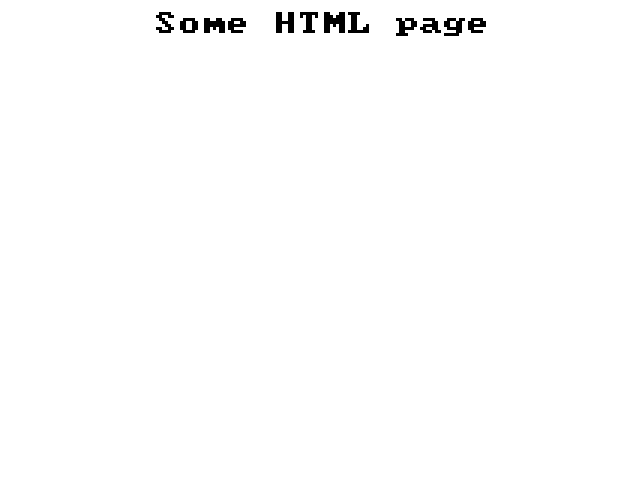
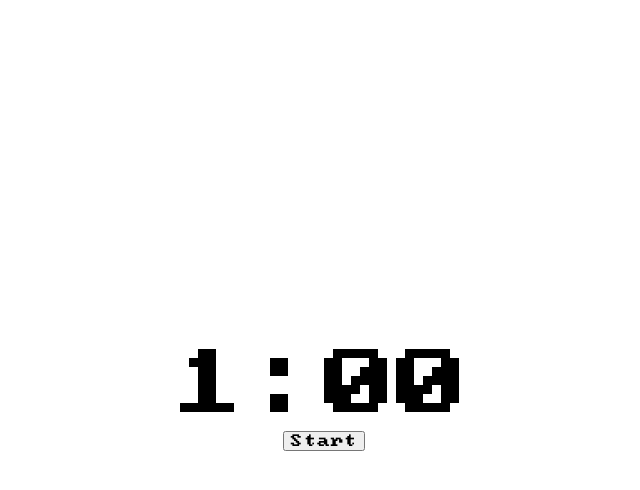
Before and after one commit to Yngwarr/eye-saver, a plain HTML site: page index.html in a window 1280 px wide. Shown: the whole page, without its empty margins (316-956 px from the left). Drawn offline with Linux system fonts and the light colour scheme.

Commit message:
with no sound

```diff
--- a/css/main.css
+++ b/css/main.css
@@ -18,11 +18,21 @@ body * {
 	font-family: IBM;
 }
 
+main {
+    width: 100vw;
+    height: 100vh;
+    overflow-x: hidden;
+
+    display: flex;
+    flex-flow: column nowrap;
+    justify-content: center;
+    align-items: center;
+}
+
 h1 {
 	font-size: 2.4rem;
 	color: #000;
 	text-align: center;
-	margin-top: 1.2rem;
 }
 
 a {
@@ -33,3 +43,26 @@ a {
 a:hover {
 	text-shadow: 2px 2px #ccc;
 }
+
+#timer {
+    font-size: 7.2rem;
+    margin-bottom: 1rem;
+}
+
+.alarm {
+    animation: blink 1s infinite;
+    color: #f00;
+}
+
+.pause {
+    animation: blink 1s infinite;
+}
+
+@keyframes blink {
+    0%, 100% {
+        opacity: 1;
+    }
+    50% {
+        opacity: 0;
+    }
+}
--- a/index.html
+++ b/index.html
@@ -2,15 +2,16 @@
 <html>
 	<head>
 		<meta charset='utf-8'>
-		<title>Some HTML page</title>
+		<title>Eye-saver</title>
 		<meta name="viewport" content="width=device-width, initial-scale=1.0">
 		<link href='css/main.css' rel='stylesheet'>
 		<!--<script src='js/3rd/pixi.js'></script>-->
 		<script src='js/main.js'></script>
 	</head>
 	<body onload='init()'>
-		<h1>Some HTML page</h1>
-        <!-- used for games with canvas -->
-		<!--<div id='wrapper'></div>-->
+        <main>
+            <h2 id='timer'>20:00</h2>
+            <button id='ctrl'>Start</button>
+        </main>
 	</body>
 </html>
--- a/js/main.js
+++ b/js/main.js
@@ -1,2 +1,138 @@
+const DEFAULT_TIME = 1 * 60 * 1000; // minutes
+const COOLDOWN_TIME = 50 * 1000;
+
+let time = 0;
+let t0;
+
+let timer_element;
+let ctrl_button;
+let interval_id;
+
+function pad_digit(t) {
+    return t < 10 ? `0${t}` : `${t}`
+}
+
+function time_string(t) {
+    return `${(t / 60000)|0}:${pad_digit((t / 1000 % 60)|0)}`;
+}
+
+function update_text(t) {
+    timer_element.innerText = time_string(t);
+}
+
+// -------- STATE MACHINE --------
+
+class State {
+    constructor({enter, exit, button_label, text_class}) {
+        this.onEnter = enter ?? null;
+        this.onExit = exit ?? null;
+        this.text_class = text_class ?? null;
+        this.button_label = button_label ?? null;
+    }
+    enter() {
+        if (this.text_class) {
+            timer_element.classList.add(this.text_class);
+        }
+        if (this.button_label) {
+            ctrl_button.innerText = this.button_label;
+        }
+        if (this.onEnter) this.onEnter();
+    }
+    exit() {
+        if (this.text_class) {
+            timer_element.classList.remove(this.text_class);
+        }
+        if (this.onExit) this.onExit();
+    }
+}
+
+const IDLE = new State({
+    enter: () => {
+        time = DEFAULT_TIME;
+        update_text(time);
+    },
+    button_label: 'Start',
+});
+const RUN = new State({
+    enter: () => start(time),
+    exit: () => clearInterval(interval_id),
+    button_label: 'Pause'
+});
+const PAUSED = new State({
+    text_class: 'pause',
+    button_label: 'Continue'
+});
+const ALARM = new State({
+    enter: () => {
+        time = 0;
+        // TODO start playing sound
+    },
+    exit: () => {
+        // TODO stop playing sound
+    },
+    text_class: 'alarm',
+    button_label: 'Snooze'
+});
+const COOLDOWN = new State({
+    enter: () => {
+        ctrl_button.disabled = true;
+        start(COOLDOWN_TIME);
+    },
+    exit: () => {
+        clearInterval(interval_id);
+        ctrl_button.disabled = false;
+    },
+    button_label: 'Come back soon!'
+});
+
+let state;
+
+function switch_state(new_state) {
+    if (state) state.exit();
+    new_state.enter();
+    state = new_state;
+}
+
+function start(t) {
+    time = t;
+    t0 = new Date();
+    interval_id = setInterval(tick, 100);
+}
+
+function tick() {
+    let t1 = new Date();
+    let dt = t1 - t0;
+    time -= dt;
+
+    if (time <= 0) {
+        switch_state(state == COOLDOWN ? IDLE : ALARM);
+    }
+
+    update_text(time);
+    t0 = t1;
+}
+
+function ctrl() {
+    let new_state;
+    switch (state) {
+        case IDLE: new_state = RUN; break;
+        case RUN: new_state = PAUSED; break;
+        case PAUSED: new_state = RUN; break;
+        case ALARM: new_state = COOLDOWN; break;
+    }
+    switch_state(new_state);
+}
+
 function init() {
+    timer_element = document.getElementById('timer');
+    ctrl_button = document.getElementById('ctrl');
+
+    ctrl_button.addEventListener('click', () => ctrl());
+    window.addEventListener('keydown', (e) => {
+        if (e.key !== ' ') return;
+        if (e.repeat) return;
+        ctrl();
+    });
+
+    switch_state(IDLE);
 }
```
